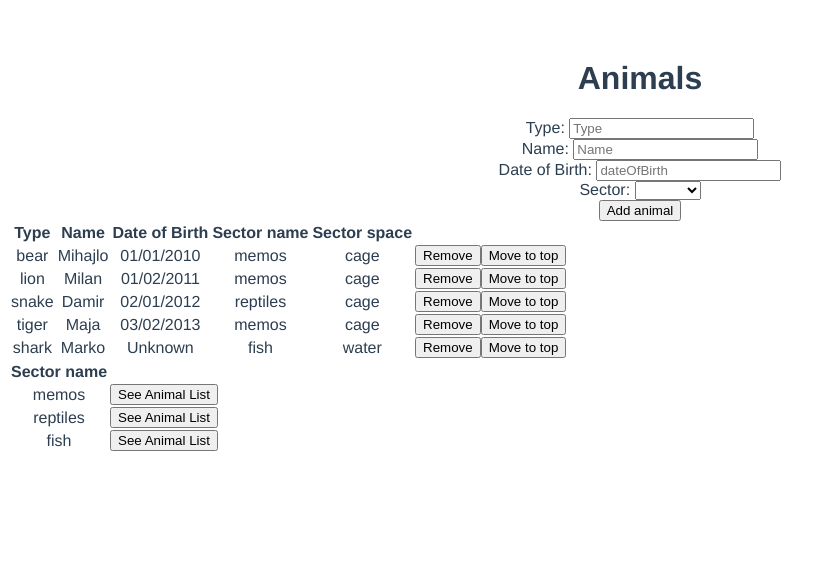
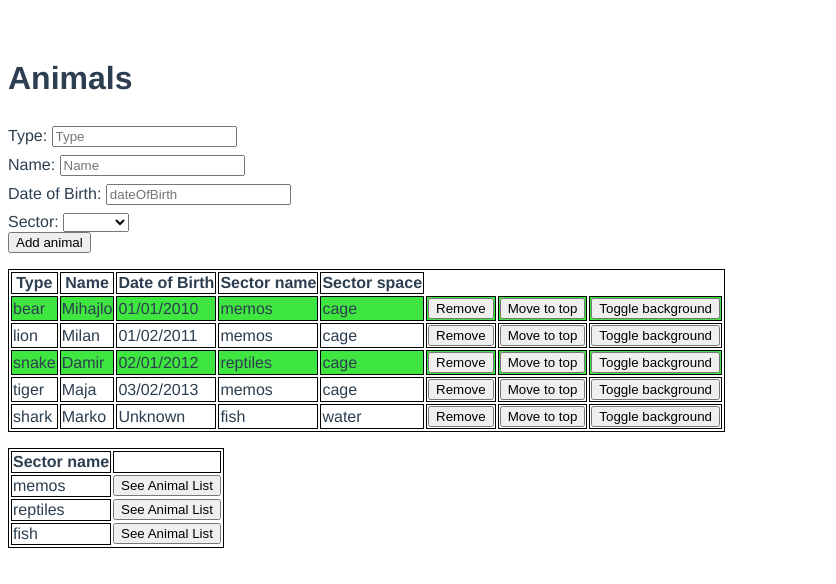
Before and after one commit to MajaMarkovic1/Zoo, a Vue app: page / in a window 1280 px wide. Shown: the top 584 px of the page, without its empty margins (0-836 px from the left). Built offline with nearby package versions, Linux system fonts and the light colour scheme.

Commit message:
zadatak9

```diff
--- a/src/App.vue
+++ b/src/App.vue
@@ -25,7 +25,7 @@ export default {
   font-family: 'Avenir', Helvetica, Arial, sans-serif;
   -webkit-font-smoothing: antialiased;
   -moz-osx-font-smoothing: grayscale;
-  text-align: center;
+  /* text-align: center; */
   color: #2c3e50;
   margin-top: 60px;
 }
--- a/src/components/AnimalList.vue
+++ b/src/components/AnimalList.vue
@@ -9,7 +9,7 @@
             <label>Date of Birth: </label>
             <input v-model="newAnimal.dateOfBirth" placeholder="dateOfBirth" type="text"><br>
             <label>Sector: </label>
-           <select v-model="newAnimal.sector">
+            <select v-model="newAnimal.sector">
                 <option v-for="(sector, key) in sectors" :key="key" v-bind:value='sector'>{{sector.name}}</option><br>
             </select><br>
             <button @click="addAnimal">Add animal</button>
@@ -21,18 +21,18 @@
                 <th>Date of Birth</th>
                 <th>Sector name</th>
                 <th>Sector space</th>
-                <th></th>
-                <th></th>
+
             </thead>
             <tbody>
-                <tr v-for="(animal, key) in animals" :key="key">
+                <tr v-for="(animal, key) in animals" :key="key" v-bind:class="{ greenRow: animal.background}">
                     <td>{{ animal.type }}</td>
                     <td>{{ animal.name }}</td>
                     <td>{{ animal.dateOfBirth ? animal.dateOfBirth : "Unknown"  }}</td>
                     <td>{{ animal.sector.name }}</td>
                     <td>{{ animal.sector.space }}</td>
-                    <button @click="removeAnimal(animal)">Remove</button>
-                    <button @click="moveToTop(animal)">Move to top</button>
+                    <td><button @click="removeAnimal(animal)">Remove</button></td>
+                    <td><button @click="moveToTop(animal)">Move to top</button></td>
+                    <td><button @click="toggleBackground(animal)">Toggle background</button></td>
                 </tr>
             </tbody>
         </table>
@@ -93,6 +93,7 @@ export default {
         this.animals.push(this.newAnimal);
         this.newAnimal = {};
     },
+
     seeAnimalList(sector){
         let animalList = [];
         this.animals.forEach(function(animal){
@@ -102,8 +103,35 @@ export default {
             }
         )
         alert(animalList);
+    },
+
+    toggleBackground(animal){
+        if (animal.background){
+            animal.background = false;
+        } else {
+            animal.background = true;
+        }
+
     }
   }
 
 }
 </script>
+
+<style>
+label, input, select {
+    margin-top: 0.5rem;
+}
+
+table {
+    border-collapse: separate;
+    margin-top: 1rem;
+}
+
+table, th, td {
+    border: 1px solid black;
+}
+.greenRow {
+    background-color: rgb(64, 230, 64);
+}
+</style>
```
